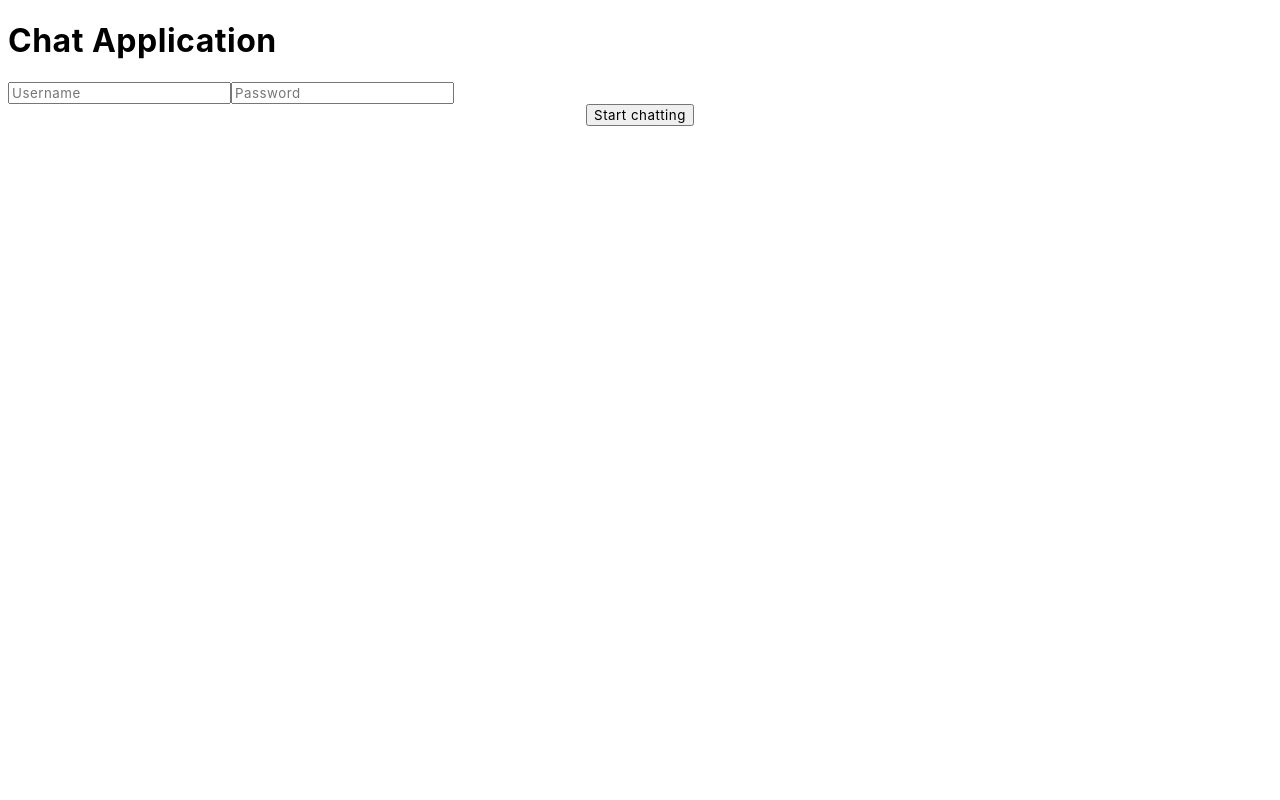
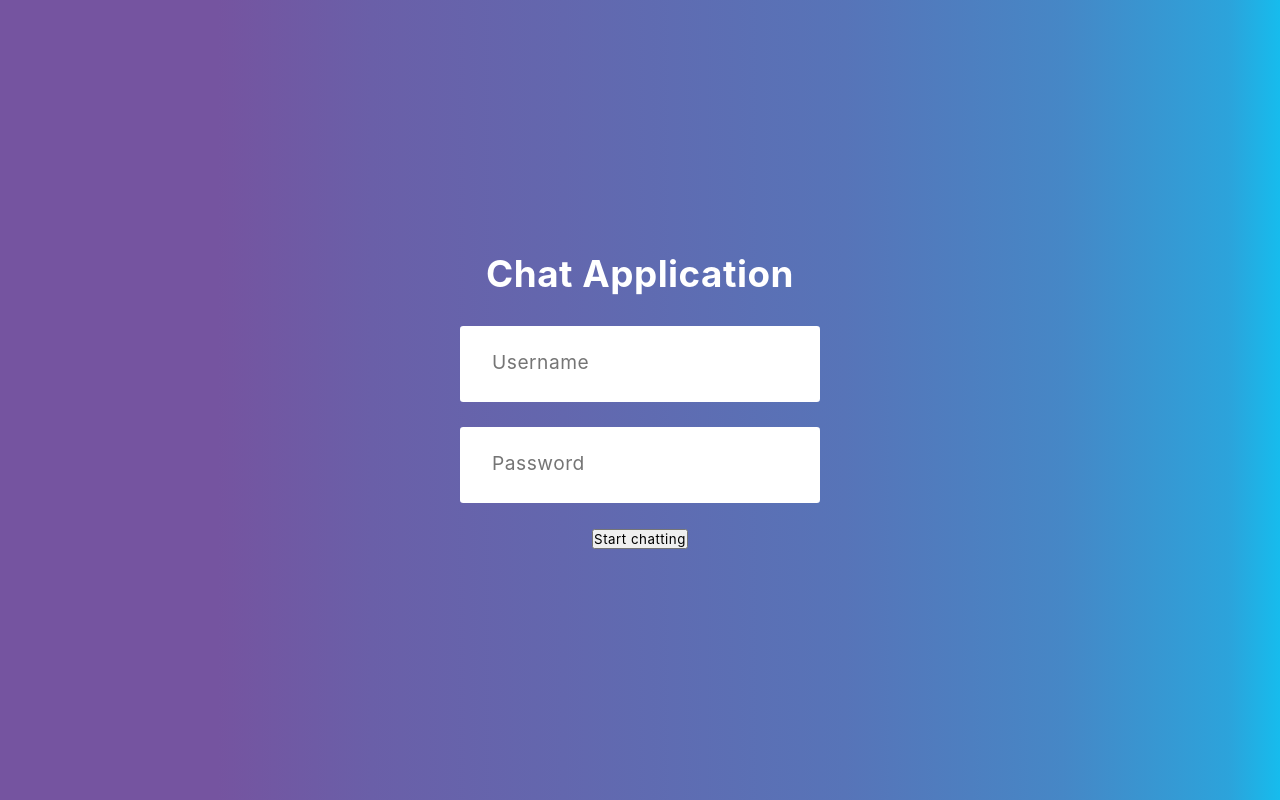
Before and after one commit to NCRadtke00/ChatApp, a React (Create React App) app: page / in a window 1280 px wide. Built offline with nearby package versions, Linux system fonts and the light colour scheme.

Commit message:
added form styles

```diff
--- a/src/App.css
+++ b/src/App.css
@@ -202,3 +202,62 @@
   position: relative;
   font-size: 14px;
 }
+
+/* FORM STYLES */
+*,
+*::after,
+*::before {
+  margin: 0;
+  padding: 0;
+  box-sizing: border-box;
+  font-size: 62, 5%;
+}
+
+.wrapper {
+  height: 100vh;
+  width: 100%;
+  background: rgb(117, 84, 160);
+  background: linear-gradient(
+    90deg,
+    rgba(117, 84, 160, 1) 7%,
+    rgba(117, 84, 160, 1) 17%,
+    rgba(106, 95, 168, 1) 29%,
+    rgba(99, 103, 174, 1) 44%,
+    rgba(87, 116, 184, 1) 66%,
+    rgba(70, 135, 198, 1) 83%,
+    rgba(44, 163, 219, 1) 96%,
+    rgba(22, 188, 237, 1) 100%,
+    rgba(0, 212, 255, 1) 100%
+  );
+  display: flex;
+  justify-content: center;
+  align-items: center;
+}
+
+.input {
+  color: #333;
+  font-size: 1.2rem;
+  margin: 0 auto;
+  padding: 1.5rem 2rem;
+  border-radius: 0.2rem;
+  background-color: rgb(255, 255, 255);
+  border: none;
+  width: 90%;
+  display: block;
+  border-bottom: 0.3rem solid transparent;
+  transition: all 0.3s;
+  outline: none;
+  margin-bottom: 25px;
+}
+
+.form {
+  width: 400px;
+}
+
+.title {
+  text-align: center;
+  color: white;
+  margin-bottom: 30px;
+  width: 100%;
+  font-size: 2.3em;
+}
```
